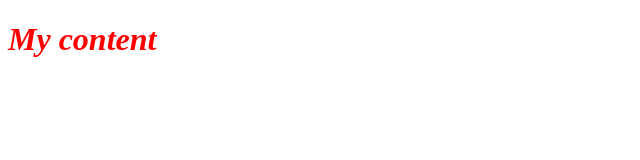
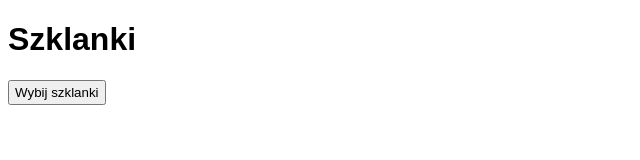
Before and after one commit to Maarrk/shklanky, a browser extension: page browserAction/index.html in a window 1280 px wide. Shown: the whole page, without its empty margins (0-640 px from the left). Drawn offline with Linux system fonts and the light colour scheme.

Commit message:
Trigger bell from browserAction

```diff
--- a/browserAction/index.html
+++ b/browserAction/index.html
@@ -5,7 +5,8 @@
     <link href="style.css" rel="stylesheet" />
   </head>
   <body>
-    <h1 id="myHeading">My content</h1>
+    <h1 id="myHeading">Szklanki</h1>
+    <button id="buttonNow">Wybij szklanki</button>
     <script src="script.js"></script>
   </body>
 </html>
--- a/browserAction/script.js
+++ b/browserAction/script.js
@@ -1 +1,7 @@
-document.getElementById('myHeading').style.color = 'red'
+function bellTimeNow() {
+  browser.runtime.sendMessage({
+    action: 'bellTimeNow',
+  })
+}
+
+document.getElementById('buttonNow').onclick = bellTimeNow
--- a/browserAction/style.css
+++ b/browserAction/style.css
@@ -1,3 +1,11 @@
+body {
+  font-family: Arial, Helvetica, sans-serif;
+}
+
 h1 {
-  font-style: italic;
+  font-style: bold;
 }
+
+button {
+  padding: 3px 5px;
+}
```
Also changed, not shown: background-script.js (+7 -0 lines), README.md.
